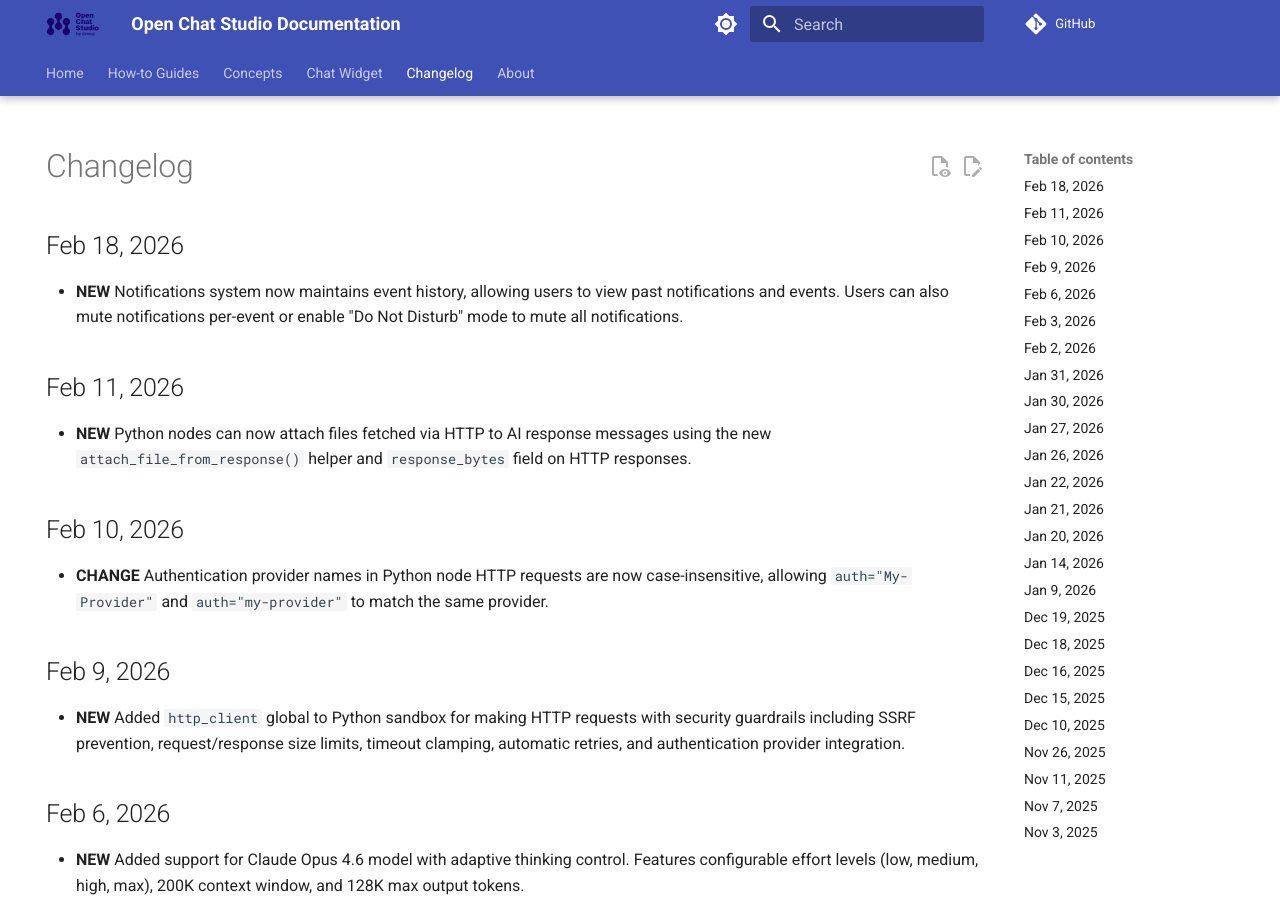
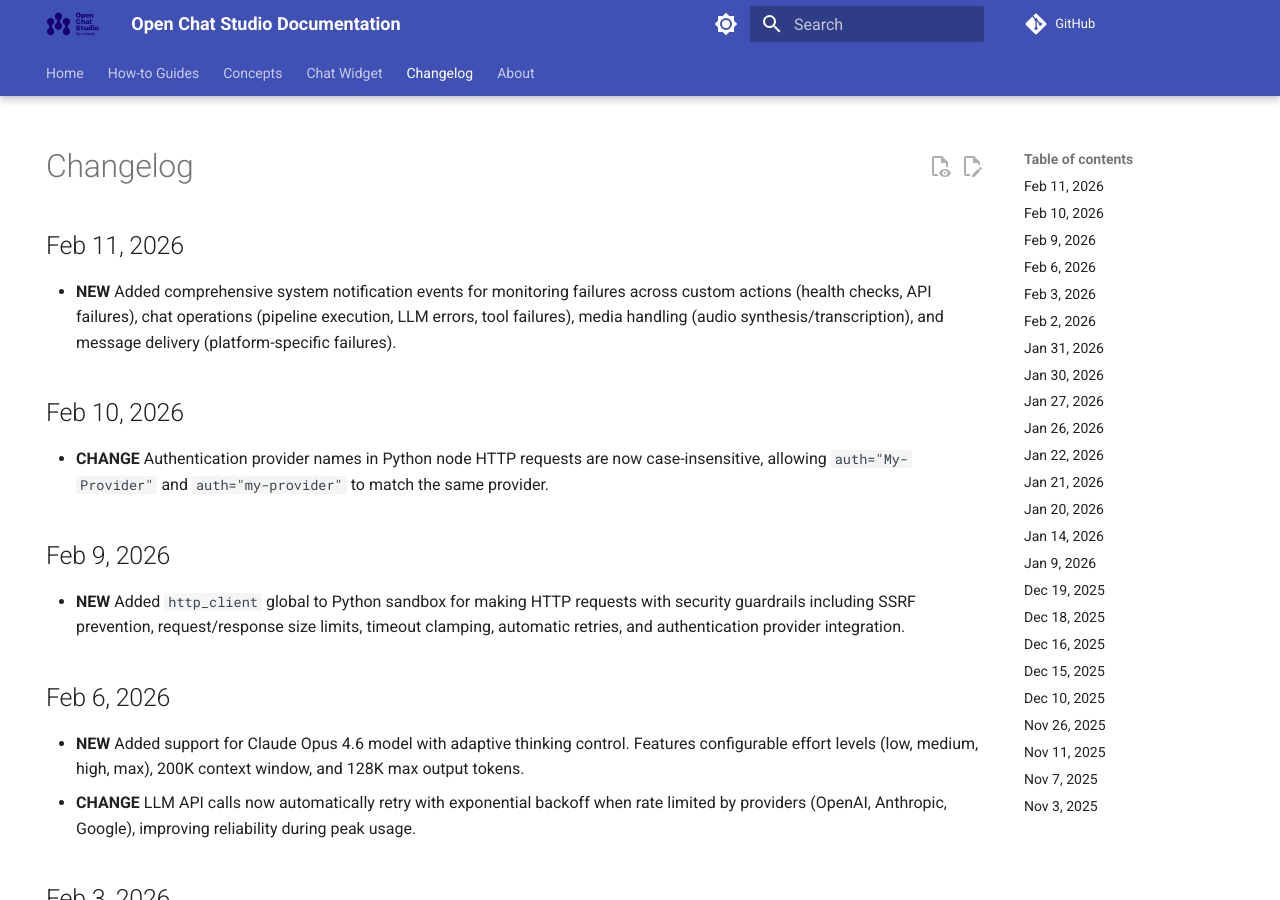
Before and after one commit to dimagi/open-chat-studio-docs, an MkDocs documentation site: the page built from docs/changelog.md, in a window 1280 px wide and 900 px high. Built offline with MkDocs 1.6.1 and Material for MkDocs 9.7.7, drawn with Linux system fonts in a browser that asks for light colours; a script that is not in the unit is left out; comment, search, counter and statistics services are not loaded.

Commit message:
Keep only the changelog

```diff
--- a/docs/changelog.md
+++ b/docs/changelog.md
@@ -4,11 +4,8 @@
 ---
 
 # Changelog
-## Feb 18, 2026
-* **NEW** Notifications system now maintains event history, allowing users to view past notifications and events. Users can also mute notifications per-event or enable "Do Not Disturb" mode to mute all notifications.
-
 ## Feb 11, 2026
-* **NEW** Python nodes can now attach files fetched via HTTP to AI response messages using the new `attach_file_from_response()` helper and `response_bytes` field on HTTP responses.
+* **NEW** Added comprehensive system notification events for monitoring failures across custom actions (health checks, API failures), chat operations (pipeline execution, LLM errors, tool failures), media handling (audio synthesis/transcription), and message delivery (platform-specific failures).
 
 ## Feb 10, 2026
 * **CHANGE** Authentication provider names in Python node HTTP requests are now case-insensitive, allowing `auth="My-Provider"` and `auth="my-provider"` to match the same provider.
```
